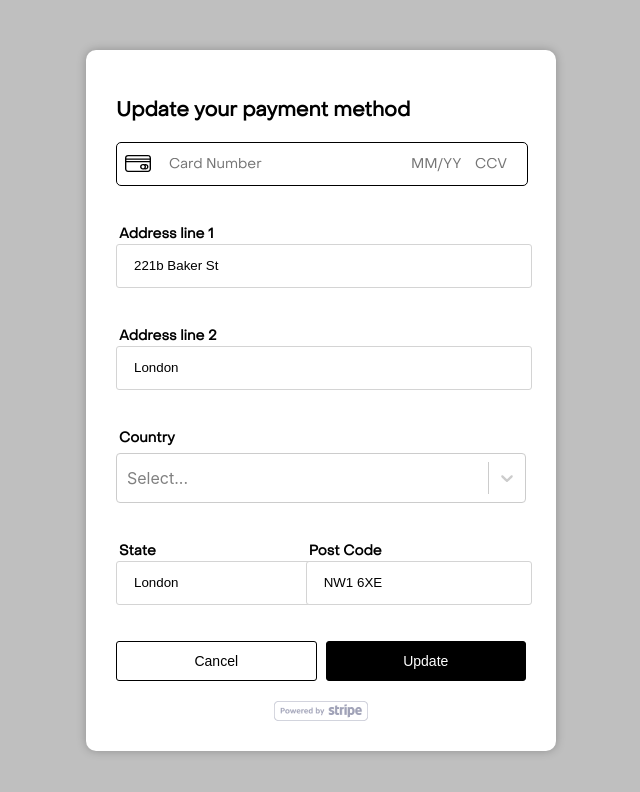
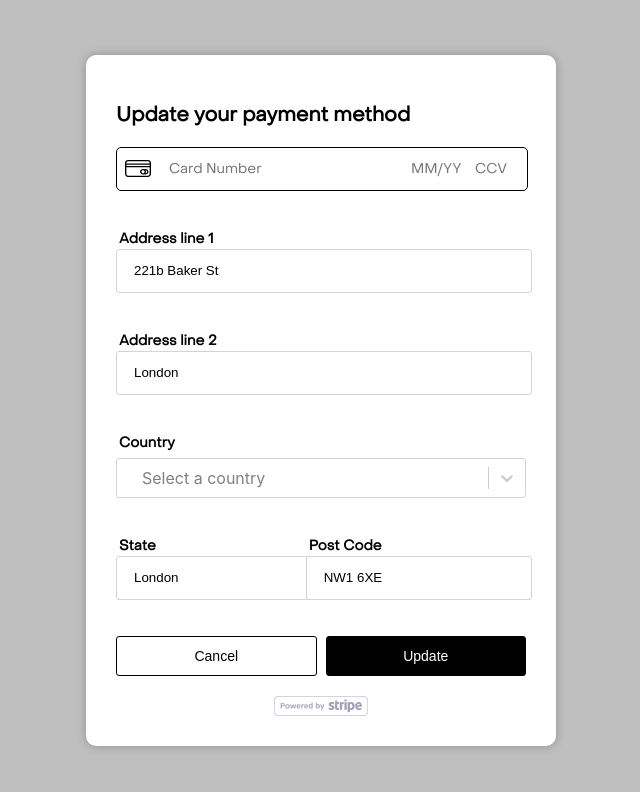
Before and after one commit to Erwan-ui/portaire, a React (Create React App) app: page /payment-form in a window 1280 px wide. Shown: the top 792 px of the page, without its empty margins (319-959 px from the left). Built offline with nearby package versions, Linux system fonts and the light colour scheme.

Commit message:
Update Country validation

```diff
--- a/src/components/CountrySelect.css
+++ b/src/components/CountrySelect.css
@@ -7,3 +7,16 @@
   font-size: 14px;
   line-height: 18px;
 }
+
+.country-input {
+  width: 100%;
+  height: 40px;
+  border-radius: 3px;
+  border: 1px solid #d4d4d4;
+  outline: none;
+  text-indent: 15px;
+}
+
+.invalid {
+  border: 1px solid red;
+}
--- a/src/components/CountrySelect.js
+++ b/src/components/CountrySelect.js
@@ -1,21 +1,68 @@
-import React from "react";
+import React, { useState, useEffect } from "react";
 import Select from "react-select";
 import "../components/CountrySelect.css";
 import { options } from "../countries";
 
-import { useDispatch } from "react-redux";
+import { useDispatch, useSelector } from "react-redux";
 
 import { updateCountry } from "../redux/user";
 
-const CountrySelect = ({ countries }) => {
+const CountrySelect = ({ triggerValidation }) => {
   const dispatch = useDispatch();
+
+  const user = useSelector((state) => state.user);
+  const [countryError, setCountryError] = useState(false);
+
+  useEffect(() => {
+    if (triggerValidation) {
+      validateCountryField();
+    }
+  }, [triggerValidation]);
+
+  const validateCountryField = () => {
+    if (!user.currentUser.country) {
+      setCountryError(true);
+      console.log("whaouuu", user.currentUser.country);
+    }
+  };
+
+  const borderStyle = {
+    control: (base) => ({
+      ...base,
+      border: 0,
+      boxShadow: "none",
+    }),
+  };
+
   return (
     <div>
-      <label className="label">Country</label>
-      <Select
-        options={options}
-        onChange={(opt) => dispatch(updateCountry(opt.value))}
-      />
+      <label data-testid="country-select" className="label">
+        Country
+      </label>
+      <div>
+        <Select
+          className={`country-input ${countryError ? "invalid" : "mb-36"}`}
+          placeholder={<div>Select a country</div>}
+          options={options}
+          id="country-select"
+          onChange={(opt) => {
+            dispatch(updateCountry(opt.value));
+            setCountryError(false);
+          }}
+          styles={borderStyle}
+        >
+          {options.map(({ value, label }) => (
+            <option key={value} value={value} data-testid="CountryOption">
+              {label}
+            </option>
+          ))}
+        </Select>
+        {countryError && (
+          <div className="error-container">
+            <div className="error-message mb-36">Please select a country</div>
+          </div>
+        )}
+      </div>
     </div>
   );
 };
```
